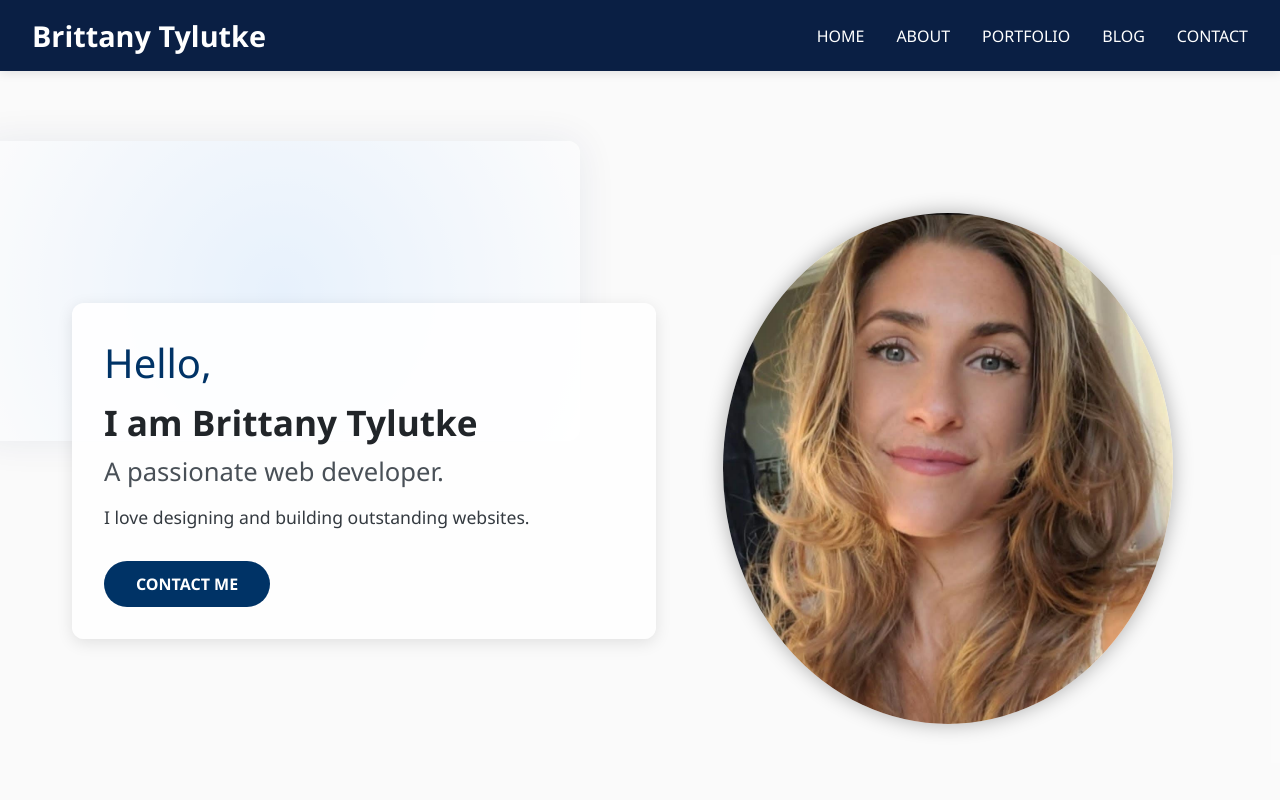
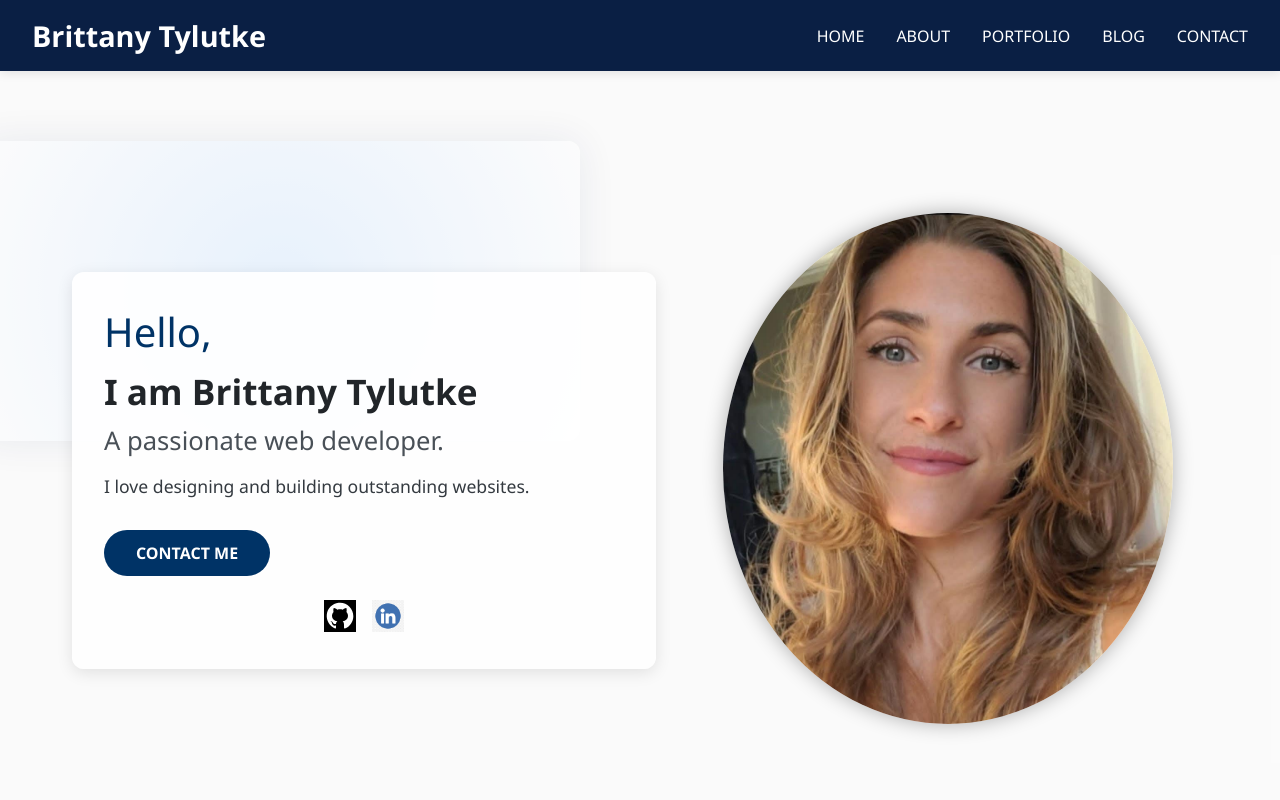
Before and after one commit to tylub001/portfolio2.0, a plain HTML site: page index.html in a window 1280 px wide. Shown: the top 800 px of the page. Drawn offline with Linux system fonts and the light colour scheme.

Commit message:
refactor

```diff
--- a/index.html
+++ b/index.html
@@ -23,7 +23,7 @@
   </header>
 
   <!-- Hero Section -->
- <section id="home" class="hero">
+<section id="home" class="hero">
   <div class="overlay"></div>
   <div class="hero-content">
     <div class="hero-text">
@@ -32,7 +32,18 @@
       <h3>A passionate web developer.</h3>
       <p>I love designing and building outstanding websites.</p>
       <a href="#contact" class="btn-contact">CONTACT ME</a>
+
+      <!-- Social Icons -->
+      <div class="social-icons">
+        <a class="footer__icon-link" href="https://github.com/tylub001" target="_blank">
+          <img src="images/g.svg" alt="GitHub" />
+        </a>
+        <a class="footer__icon-link" href="https://www.linkedin.com/in/brittany-tylutke-27418a34a/" target="_blank">
+          <img src="images/linkedin.png" alt="LinkedIn" />
+        </a>
+      </div>
     </div>
+
     <div class="hero-image">
       <img src="images/p4.jpg" alt="Brittany Tylutke" />
     </div>
@@ -140,16 +151,16 @@
 
           <a
             class="portfolio__link"
-            href="http://127.0.0.1:5000/homepage"
+            href="https://tylub001.github.io/bryte/"
             target="_blank"
           >
             <div class="portfolio__project">
                 <img
                 class="portfolio_img"
-                src='images/blue.png'
+                src='images/bryte.png'
                 alt="PokemonDB"
               />
-<h2 class="project_description">BluePaw</h2>
+<h2 class="project_description">Bryte</h2>
             </div>
           </a>
 
--- a/style.css
+++ b/style.css
@@ -2,9 +2,9 @@
   --navy: #0a1f44;
   --light-grey: #f0f0f0;
   --white: #ffffff;
-  --accent: #ff4c4c;
+  --accent: #ffffff;
   --overlay: rgba(0, 0, 0, 0.6);
-  --font-main: 'Segoe UI', sans-serif;
+  --font-main: "Segoe UI", sans-serif;
 }
 
 /* Reset */
@@ -27,7 +27,7 @@ body {
   position: sticky;
   top: 0;
   z-index: 1000;
-  box-shadow: 0 2px 10px rgba(0,0,0,0.1);
+  box-shadow: 0 2px 10px rgba(0, 0, 0, 0.1);
 }
 
 .nav {
@@ -62,7 +62,7 @@ body {
 /* Hero Section */
 .hero {
   height: 100vh;
-  background: url('images/p5.png') no-repeat center center / cover;
+  background: url("images/p5.png") no-repeat center center / cover;
   position: relative;
   display: flex;
   align-items: center;
@@ -105,7 +105,6 @@ body {
   opacity: 0.4;
   box-shadow: 0 0 40px rgba(0, 51, 102, 0.2);
 }
-
 
 .hero-text {
   flex: 1;
@@ -162,8 +161,6 @@ body {
   text-align: center;
 }
 
-
-
 /* Section Titles */
 .section-title {
   text-align: center;
@@ -201,7 +198,7 @@ body {
 .about__image {
   max-width: 100%;
   border-radius: 12px;
-  box-shadow: 0 0 15px rgba(0,0,0,0.1);
+  box-shadow: 0 0 15px rgba(0, 0, 0, 0.1);
 }
 
 .connect {
@@ -236,7 +233,7 @@ body {
   background-color: var(--white);
   padding: 1.5rem;
   border-radius: 12px;
-  box-shadow: 0 4px 12px rgba(0,0,0,0.05);
+  box-shadow: 0 4px 12px rgba(0, 0, 0, 0.05);
   transition: transform 0.3s ease;
 }
 
@@ -328,14 +325,14 @@ body {
   background-color: var(--light-grey);
   border-radius: 12px;
   overflow: hidden;
-  box-shadow: 0 4px 12px rgba(0,0,0,0.05);
+  box-shadow: 0 4px 12px rgba(0, 0, 0, 0.05);
   transition: transform 0.3s ease, box-shadow 0.3s ease;
   text-align: center;
 }
 
 .portfolio__project:hover {
   transform: translateY(-5px);
-  box-shadow: 0 6px 20px rgba(0,0,0,0.1);
+  box-shadow: 0 6px 20px rgba(0, 0, 0, 0.1);
 }
 
 .portfolio_img {
@@ -431,6 +428,24 @@ body {
   text-align: center;
 }
 
+.social-icons {
+  margin-top: 1.5rem;
+  display: flex;
+  gap: 1rem;
+  justify-content: center;
+}
+
+.footer__icon-link img {
+  width: 32px;
+  height: 32px;
+  transition: transform 0.3s ease;
+  background-color: #000000;
+}
+
+.footer__icon-link:hover img {
+  transform: scale(1.1);
+}
+
 .hero-image img {
   width: 450px;
 
@@ -443,7 +458,7 @@ body {
   background-color: #f8f9fa;
   color: #212529;
   padding: 4rem 2rem;
-  font-family: 'Inter', sans-serif;
+  font-family: "Inter", sans-serif;
 }
 
 .about__container {
```
Also changed, not shown: images/bryte.png (added).
